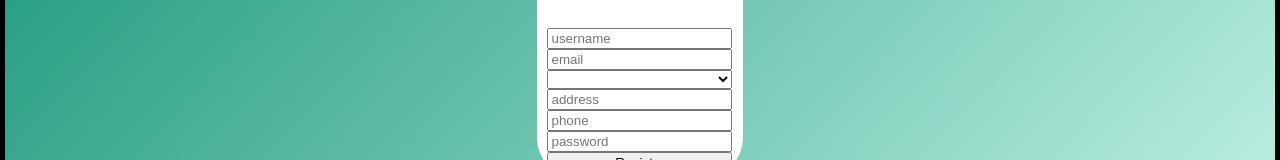
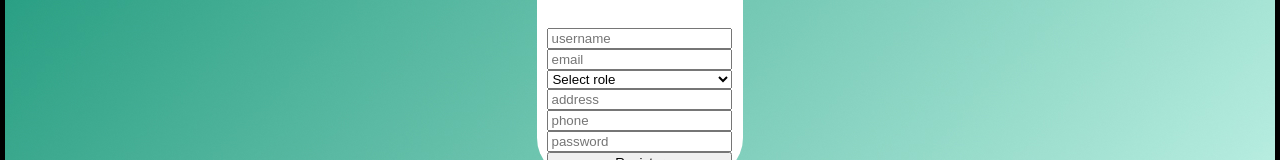
Before and after one commit to raja-omar/MediSync, a React (Vite) app in the folder appointment-management-system/: page / in a window 1280 px wide. Shown: the part 2303-2463 px from the top of the page. Built offline with nearby package versions, Linux system fonts and the light colour scheme.

Commit message:
looks good and maybe final. unless changes needed.

```diff
--- a/appointment-management-system/src/pages/Register.jsx
+++ b/appointment-management-system/src/pages/Register.jsx
@@ -10,8 +10,10 @@ const DocReg = () => {
                 <form className='form'>
                     <input required type="text" placeholder="username" name="username" autoComplete="off" className='input'/>
                     <input required type="email" placeholder="email" name="email" autoComplete="off" className='input'/>
-                    <select required placeholder="role">
-                        <input required type="text"  name="password" autoComplete="off" className='input'/>
+                    <select required placeholder="role" className='input'>
+                        <option value="">Select role</option>
+                        <option value="Doctor">Doctor</option>
+                        <option value="Receptionist">Receptionist</option>
                     </select>
                     <input required type="text" placeholder="address" name="password" autoComplete="off" className='input'/>
                     <input required type="text" placeholder="phone" name="password" autoComplete="off" className='input'/>
```
